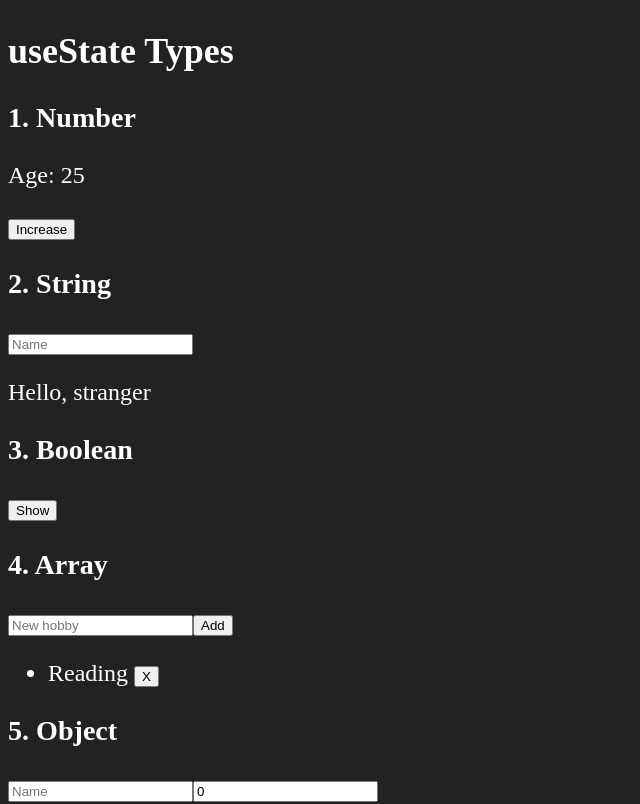
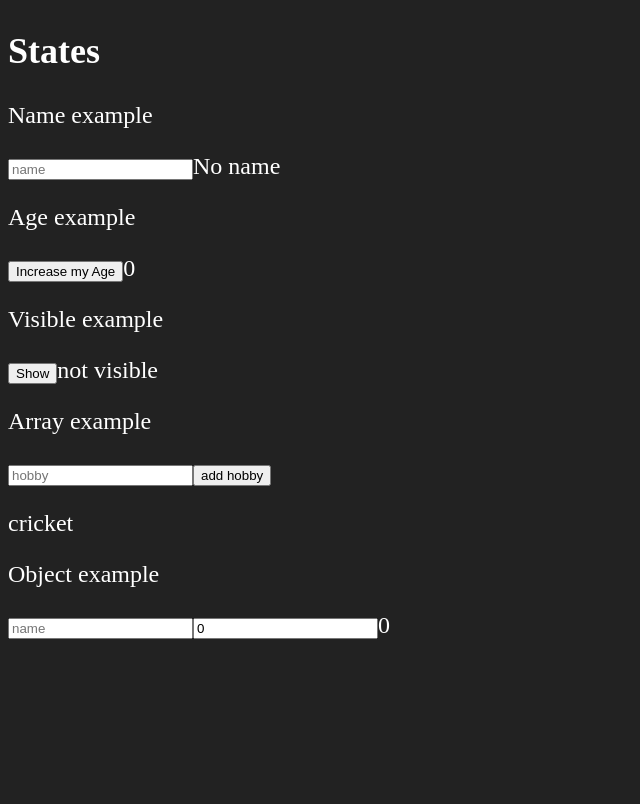
Before and after one commit to ameysawant/react-typescript, a React (Vite) app: page / in a window 1280 px wide. Shown: the top 804 px of the page, without its empty margins (0-640 px from the left). Built offline with nearby package versions, Linux system fonts and the light colour scheme.

Commit message:
added usestate

```diff
--- a/src/components/States.tsx
+++ b/src/components/States.tsx
@@ -1,114 +1,100 @@
 import { useState } from "react";
+import Button from "./Button";
 
+type Name = string;
 type Age = number;
-type Name = string;
 type Visibility = boolean;
 type Hobbies = string[];
 type HobbyInput = string;
-type User = {
+type SpiderMan = {
   name: string;
   age: number;
 };
-type Status = "idle" | "loading" | "success" | "error";
 
 const States = () => {
-  // Number
-  const [age, setAge] = useState<Age>(25);
+  const [name, setName] = useState<Name>("");
+  const [age, setAge] = useState<Age>(0);
+  const [visible, setVisible] = useState<Visibility>(false);
+  const [hobbies, setHobbies] = useState<Hobbies>(["cricket"]);
+  const [hobbyInput, setHobbyInput] = useState<HobbyInput>("");
+  const [spiderMan, setSpiderMan] = useState<SpiderMan>({
+    name: "",
+    age: 0,
+  });
 
-  // String
-  const [name, setName] = useState<Name>("");
-
-  // Boolean
-  const [isVisible, setIsVisible] = useState<Visibility>(false);
-
-  // Array
-  const [hobbies, setHobbies] = useState<Hobbies>(["Reading"]);
-  const [hobbyInput, setHobbyInput] = useState<HobbyInput>("");
-
-  // Object
-  const [user, setUser] = useState<User>({ name: "", age: 0 });
-
-  // Union
-  const [status, setStatus] = useState<Status>("idle");
-
-  // Array add
-  const addHobby = () => {
-    if (hobbyInput.trim()) {
-      setHobbies((prev) => [...prev, hobbyInput]);
-      setHobbyInput("");
-    }
+  const handleMyAge = () => {
+    setAge(age + 1);
   };
 
-  // Array remove
-  const removeHobby = (index: number) => {
-    setHobbies((prev) => prev.filter((_, i) => i !== index));
+  const handleToggle = () => {
+    setVisible(!visible);
+  };
+
+  const addHobby = () => {
+    setHobbies((prev) => [...prev, hobbyInput]);
+    setHobbyInput("");
+  };
+
+  const handleName = (e: React.ChangeEvent<HTMLInputElement>) => {
+    setSpiderMan((prev) => ({ ...prev, name: e.target.value }));
+  };
+  const handleAge = (e: React.ChangeEvent<HTMLInputElement>) => {
+    setSpiderMan((prev) => ({ ...prev, age: Number(e.target.value) }));
   };
 
   return (
     <>
-      <h2>useState Types</h2>
-
-      {/* Number */}
-      <h3>1. Number</h3>
-      <p>Age: {age}</p>
-      <button onClick={() => setAge(age + 1)}>Increase</button>
-
-      {/* String */}
-      <h3>2. String</h3>
+      <h2>States</h2>
+      <p>Name example</p>
       <input
+        type="text"
         value={name}
         onChange={(e) => setName(e.target.value)}
-        placeholder="Name"
+        placeholder="name"
       />
-      <p>Hello, {name || "stranger"}</p>
+      {name || "No name"}
 
-      {/* Boolean */}
-      <h3>3. Boolean</h3>
-      <button onClick={() => setIsVisible(!isVisible)}>
-        {isVisible ? "Hide" : "Show"}
-      </button>
-      {isVisible && <p>Now you see me!</p>}
+      <p>Age example</p>
+      <Button variant="primary" size="sm" onClick={handleMyAge}>
+        Increase my Age
+      </Button>
+      {age}
 
-      {/* Array */}
-      <h3>4. Array</h3>
+      <p>Visible example</p>
+      <Button variant="primary" size="sm" onClick={handleToggle}>
+        {visible ? "Hide" : "Show"}
+      </Button>
+      {visible ? "visible" : "not visible"}
+
+      <p>Array example</p>
       <input
+        type="text"
+        placeholder="hobby"
+        onChange={(e) => setHobbyInput(e.target.value)}
         value={hobbyInput}
-        onChange={(e) => setHobbyInput(e.target.value)}
-        placeholder="New hobby"
       />
-      <button onClick={addHobby}>Add</button>
-      <ul>
-        {hobbies.map((hobby, i) => (
-          <li key={i}>
-            {hobby} <button onClick={() => removeHobby(i)}>X</button>
-          </li>
-        ))}
-      </ul>
+      <Button variant="primary" size="sm" onClick={addHobby}>
+        add hobby
+      </Button>
+      {hobbies.map((item, index) => {
+        return <p key={index}>{item}</p>;
+      })}
 
-      {/* Object */}
-      <h3>5. Object</h3>
+      <p>Object example</p>
       <input
-        value={user.name}
-        onChange={(e) => setUser((prev) => ({ ...prev, name: e.target.value }))}
-        placeholder="Name"
+        type="text"
+        placeholder="name"
+        value={spiderMan.name}
+        onChange={handleName}
       />
       <input
-        type="number"
-        value={user.age}
-        onChange={(e) =>
-          setUser((prev) => ({ ...prev, age: Number(e.target.value) }))
-        }
-        placeholder="Age"
+        type="text"
+        placeholder="age"
+        value={spiderMan.age}
+        onChange={handleAge}
       />
-      <p>{user.name}</p>
-      <p>{user.age}</p>
-
-      {/* Union */}
-      <h3>6. Union Type</h3>
-      <button onClick={() => setStatus("loading")}>Loading</button>
-      <button onClick={() => setStatus("success")}>Success</button>
-      <button onClick={() => setStatus("error")}>Error</button>
-      <p>Status: {status}</p>
+      {spiderMan.name}
+      {spiderMan.age}
     </>
   );
 };
```
